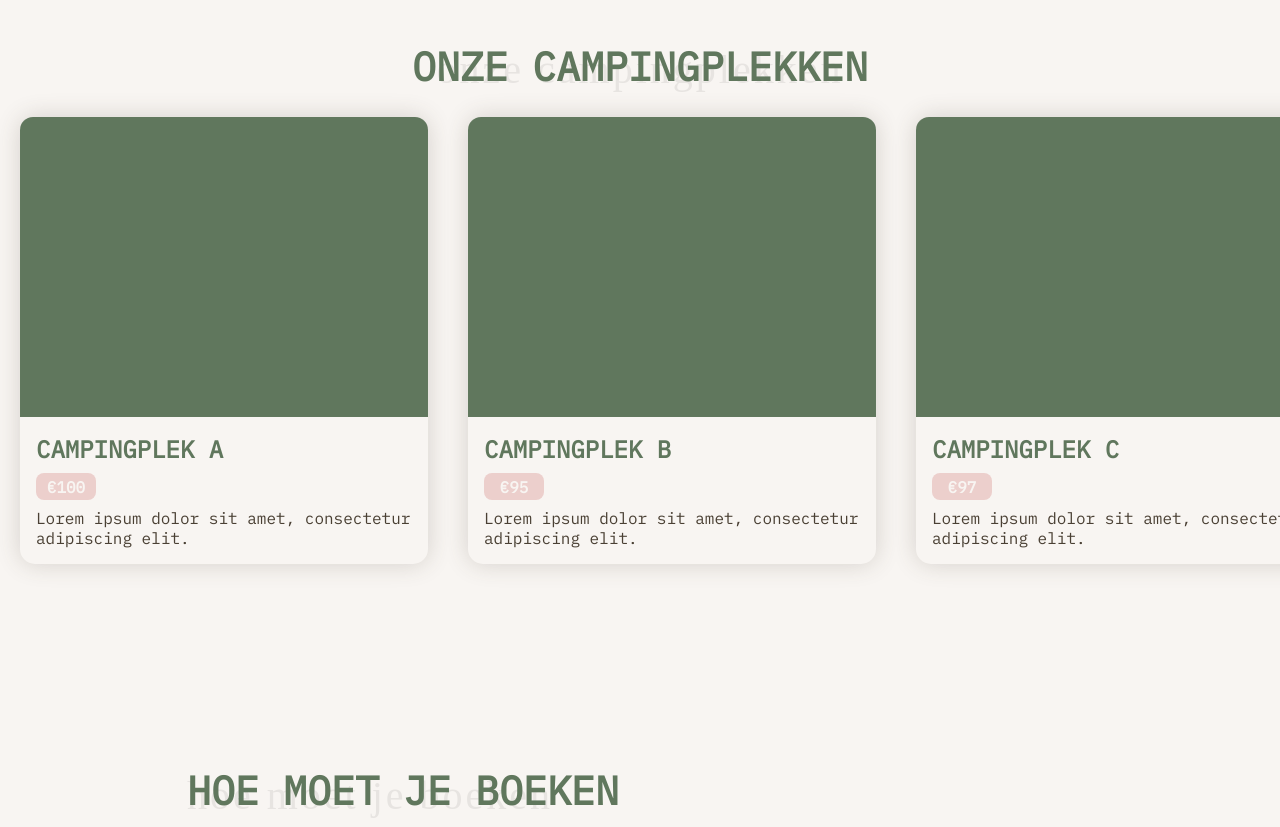
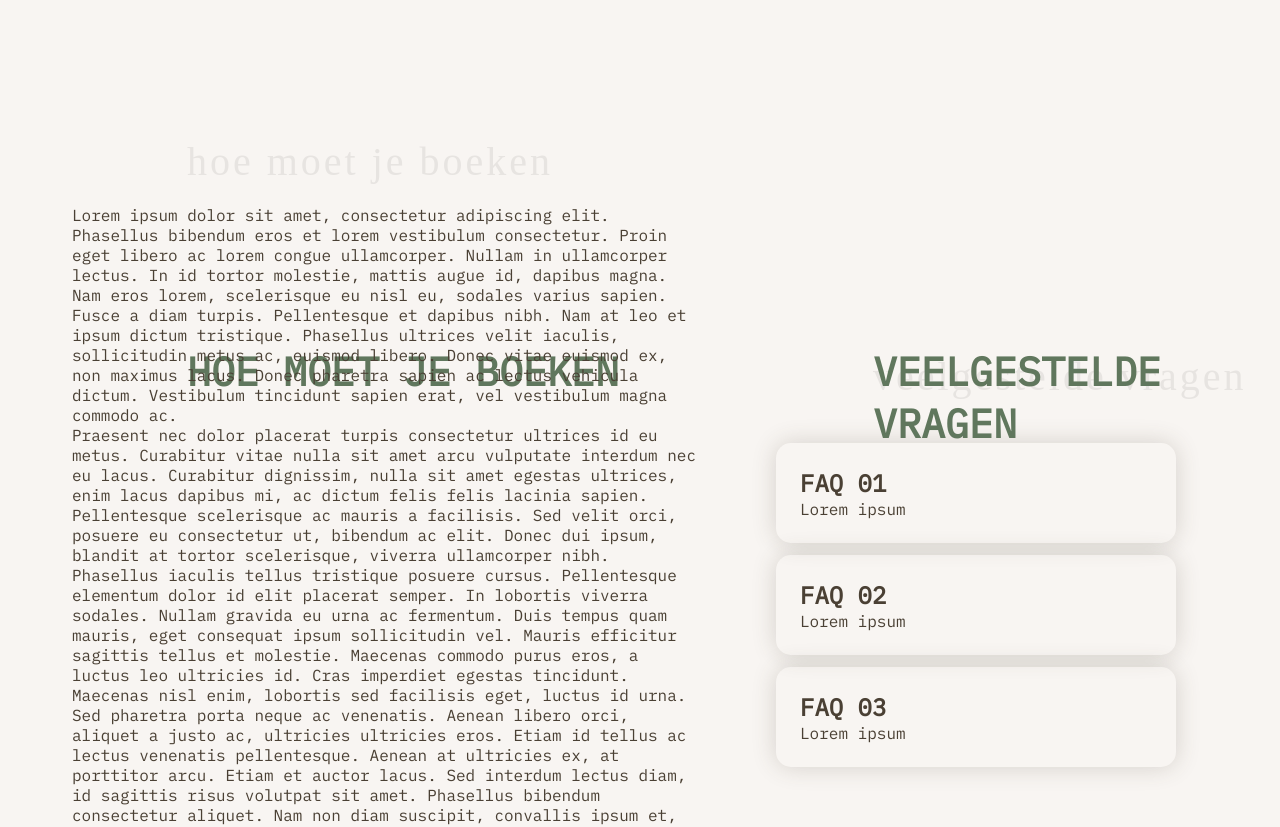
Before and after one commit to LaulensW/BertsBoerenCamping, a React (Vite) app in the folder BertsBoerenCamping/: page / in a window 1280 px wide. Shown: the part 820-1647 px from the top of the page. Built offline with nearby package versions, Linux system fonts and the light colour scheme.

Commit message:
Begin FAQ

```diff
--- a/BertsBoerenCamping/src/Views/Home.jsx
+++ b/BertsBoerenCamping/src/Views/Home.jsx
@@ -3,6 +3,7 @@ import Layout from '../components/Layout';
 import CallToAction from '../components/CallToAction';
 import Campingplekken from '../components/Campingplekken';
 import BoekenInfo from '../components/BoekenInfo';
+import FAQs from '../components/FAQs';
 
 const Home = () => {
   return (
@@ -13,6 +14,7 @@ const Home = () => {
     < CallToAction />
     < Campingplekken />
     < BoekenInfo />
+    < FAQs />
     </>
   );
 };
--- a/BertsBoerenCamping/src/components/BoekenInfo.jsx
+++ b/BertsBoerenCamping/src/components/BoekenInfo.jsx
@@ -4,10 +4,11 @@ import './BoekenInfo.css';
 const BoekenInfo = () => {
     return(
         <>
+            <p3 className="hoe-moet-je-boeken-cursive">hoe moet je boeken</p3>
             <h3 className="hoe-moet-je-boeken">HOE MOET JE BOEKEN</h3>
-            <p3 className="hoe-moet-je-boeken-cursive">hoe moet je boeken</p3>
+
             <p3 className="description">Lorem ipsum dolor sit amet, consectetur adipiscing elit. Phasellus bibendum eros et lorem vestibulum consectetur. Proin eget libero ac lorem congue ullamcorper. Nullam in ullamcorper lectus. In id tortor molestie, mattis augue id, dapibus magna. Nam eros lorem, scelerisque eu nisl eu, sodales varius sapien. Fusce a diam turpis. Pellentesque et dapibus nibh. Nam at leo et ipsum dictum tristique. Phasellus ultrices velit iaculis, sollicitudin metus ac, euismod libero. Donec vitae euismod ex, non maximus lacus. Donec pharetra sapien ac lectus vehicula dictum. Vestibulum tincidunt sapien erat, vel vestibulum magna commodo ac.
-            <br/>
+            <br />
             Praesent nec dolor placerat turpis consectetur ultrices id eu metus. Curabitur vitae nulla sit amet arcu vulputate interdum nec eu lacus. Curabitur dignissim, nulla sit amet egestas ultrices, enim lacus dapibus mi, ac dictum felis felis lacinia sapien. Pellentesque scelerisque ac mauris a facilisis. Sed velit orci, posuere eu consectetur ut, bibendum ac elit. Donec dui ipsum, blandit at tortor scelerisque, viverra ullamcorper nibh. Phasellus iaculis tellus tristique posuere cursus. Pellentesque elementum dolor id elit placerat semper. In lobortis viverra sodales. Nullam gravida eu urna ac fermentum. Duis tempus quam mauris, eget consequat ipsum sollicitudin vel. Mauris efficitur sagittis tellus et molestie. Maecenas commodo purus eros, a luctus leo ultricies id. Cras imperdiet egestas tincidunt. Maecenas nisl enim, lobortis sed facilisis eget, luctus id urna.
             <br/>
             Sed pharetra porta neque ac venenatis. Aenean libero orci, aliquet a justo ac, ultricies ultricies eros. Etiam id tellus ac lectus venenatis pellentesque. Aenean at ultricies ex, at porttitor arcu. Etiam et auctor lacus. Sed interdum lectus diam, id sagittis risus volutpat sit amet. Phasellus bibendum consectetur aliquet. Nam non diam suscipit, convallis ipsum et,</p3>
--- a/BertsBoerenCamping/src/components/CallToAction.jsx
+++ b/BertsBoerenCamping/src/components/FAQs.css
@@ -1,18 +1,20 @@
-import React from 'react';
-import './CallToAction.css';
-
-const CallToAction = () => {
-    return(
-        <>
-        <div className="call-to-action">
-            <p1>Van boerderij naar camping </p1>
-            <h1>Van boerderij naar camping</h1>
-            <p>Een ontspanning voor alle leeftijden</p>
-            <button className="boeken-button">NU BOEKEN</button>
-            <img src="../images/CTA_Achtergrond.png" alt="Call To Action Achtergrond" className="cta-achtergrond"/>
-        </div>
-        </>
-    );
-};
-
-export default CallToAction;
+.faqs-title{
+    font-size: 40px;
+    font-weight: var(--font-weight-semibold);
+    margin: 160px 0 0 873px;
+    color: var(--primary-color);
+    display: flex;
+    position: absolute;
+}
+.faqs-title-cursive{
+    font-family: 'Homemade Apple', cursive;
+    font-size: 40px;
+    color: #E7E4E1;
+    letter-spacing: 3px;
+    margin: 168px 0 0 873px;
+    display: flex;
+    position: absolute;
+}
+.faq-totaal{
+    margin: 258px 104px 0 776px;
+}
--- /dev/null
+++ b/BertsBoerenCamping/src/components/FAQs.jsx
@@ -0,0 +1,27 @@
+import React from 'react';
+import './FAQs.css';
+import Faq from './IndividueleFAQ.jsx'
+
+export default function FaqsTotaal() {
+    return(
+    <>
+        <p3 className="faqs-title-cursive">veelgestelde vragen</p3>
+        <h3 className="faqs-title">VEELGESTELDE VRAGEN</h3>
+
+        <div className="faq-totaal">
+        <Faq
+            faqtitle="FAQ 01"
+            faqanswer="Lorem ipsum"
+        />
+        <Faq
+            faqtitle="FAQ 02"
+            faqanswer="Lorem ipsum"
+        />
+        <Faq
+            faqtitle="FAQ 03"
+            faqanswer="Lorem ipsum"
+        />
+       </div>
+    </>
+    );
+};
--- /dev/null
+++ b/BertsBoerenCamping/src/components/IndividueleFAQ.css
@@ -0,0 +1,18 @@
+
+.faq-solo{
+    padding: 24px;
+    margin: 12px 0 12px 0;
+    border-radius: 15px;
+    display: flex;
+    align-content: center;
+    flex-direction: column;
+    box-shadow: 0px 0px 25px rgba(74, 64, 52, 0.2);
+    color: var(--secondary-color);
+}
+.faq-title{
+    font-size: 24px;
+}
+.faq-description{
+    font-size: 16px;
+    display: flex;
+}
--- /dev/null
+++ b/BertsBoerenCamping/src/components/IndividueleFAQ.jsx
@@ -0,0 +1,11 @@
+import React from 'react';
+import './IndividueleFAQ.css';
+
+export default function IndividueleFAQ(props) {
+    return(
+        <div className="faq-solo">
+            <h4 className="faq-title">{props.faqtitle}</h4>
+            <p4 className="faq-answer">{props.faqanswer}</p4>
+        </div>
+    );
+};
```
